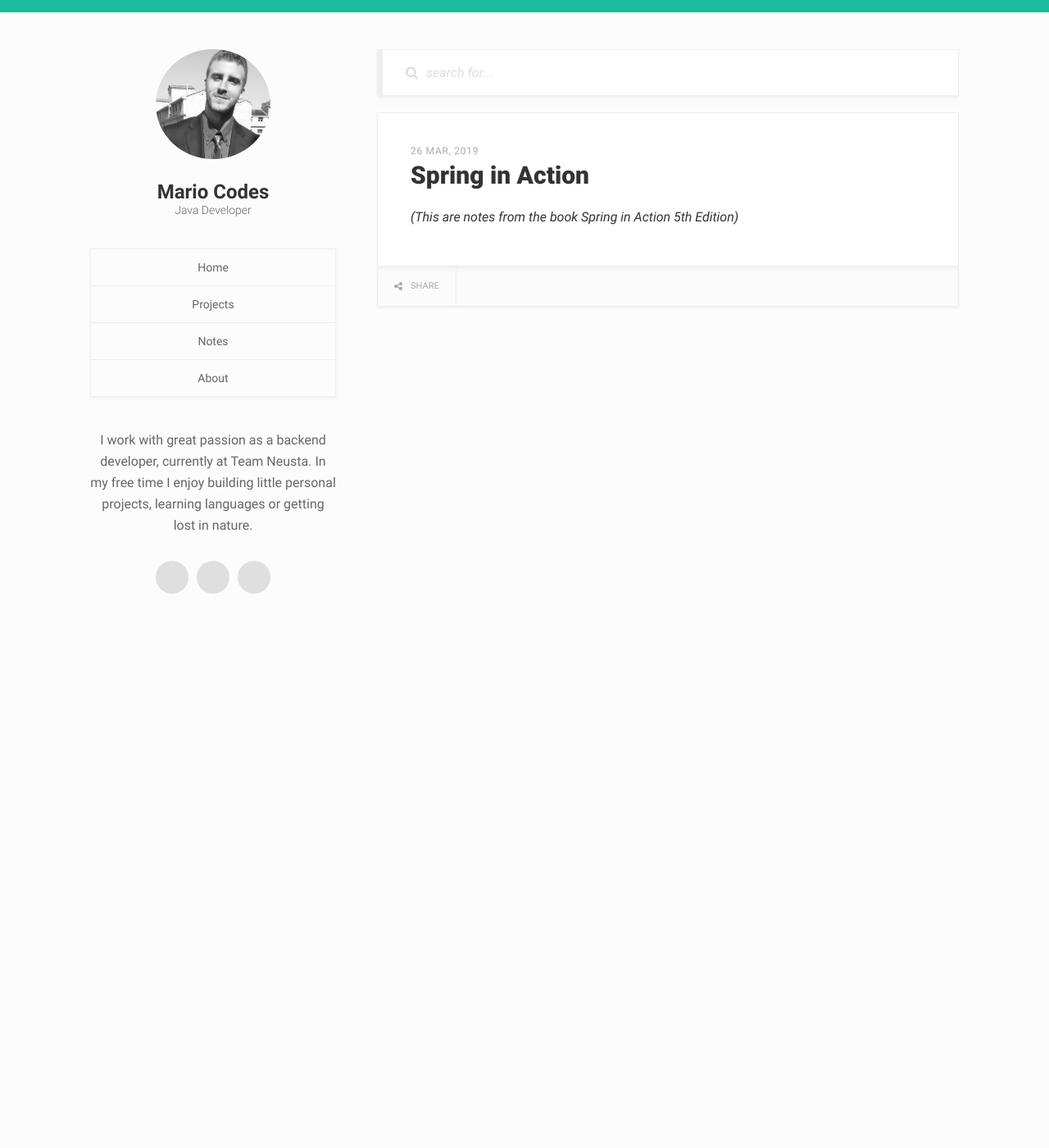
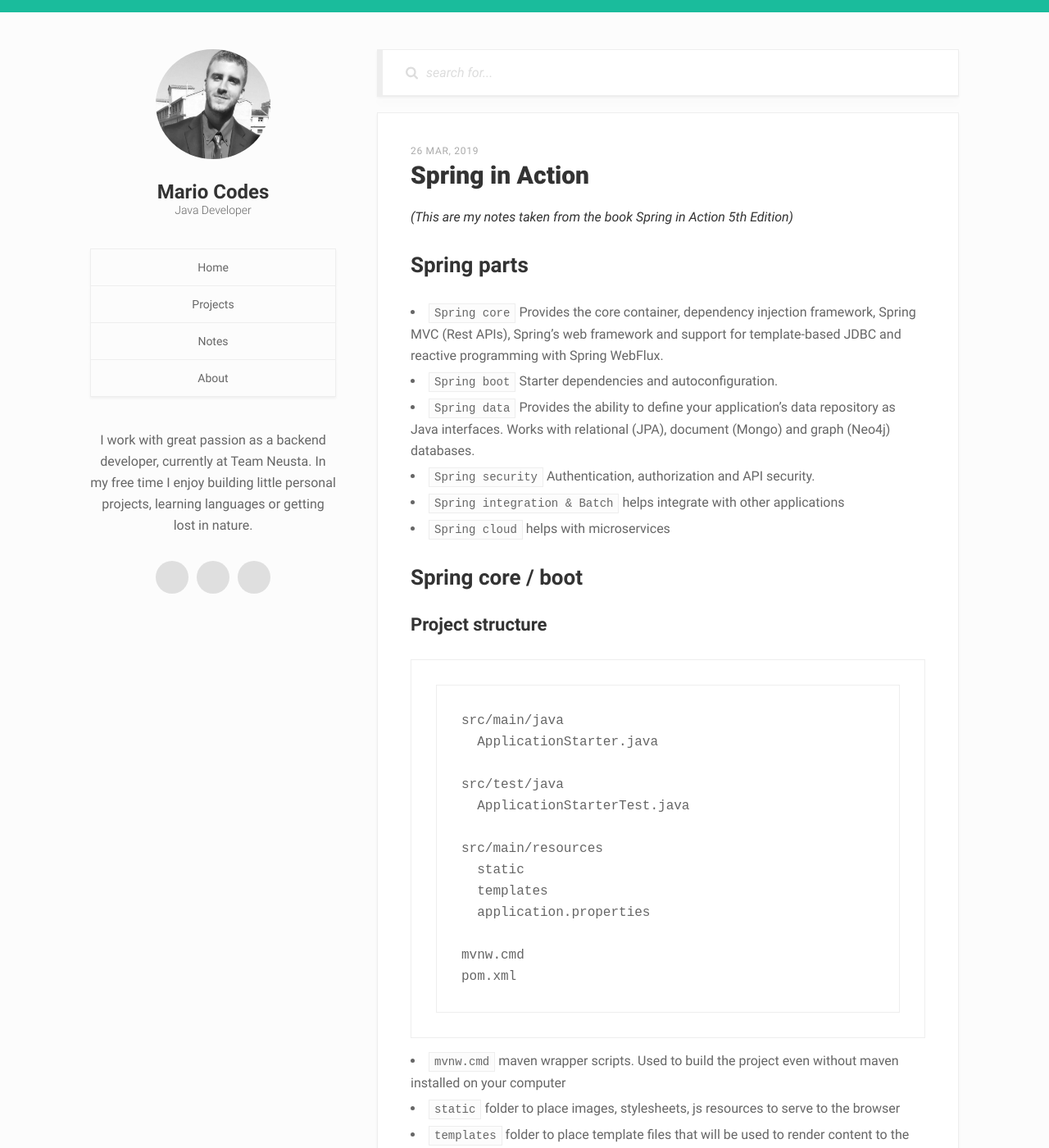
Before and after one commit to TrendingTechnology/mariocodes.github.io, a Jekyll site: the page built from _posts/projects/java/frameworks/2019-03-26-spring-in-action.md, in a window 1280 px wide and 1400 px high. Shown: the whole window at 82% size. Built offline with Jekyll 4.4.1, drawn with Linux system fonts in a browser that asks for light colours; some of the changed text lies outside the part shown.

Commit message:
spring-book: advanced note

```diff
--- a/_posts/projects/java/frameworks/2019-03-26-spring-in-action.md
+++ b/_posts/projects/java/frameworks/2019-03-26-spring-in-action.md
@@ -5,4 +5,72 @@ date:   2019-03-26 13:42:00 +0100
 categories: programming java frameworks books spring
 permalink: /notes/frameworks/java/spring/spring-in-action
 ---
-_(This are notes from the book Spring in Action 5th Edition)_
+_(This are my notes taken from the book Spring in Action 5th Edition)_
+## Spring parts
+* `Spring core` Provides the core container, dependency injection framework, Spring MVC (Rest APIs), Spring's web framework and support for template-based JDBC and reactive programming with Spring WebFlux.
+* `Spring boot` Starter dependencies and autoconfiguration.
+* `Spring data` Provides the ability to define your application's data repository as Java interfaces. Works with relational (JPA), document (Mongo) and graph (Neo4j) databases.
+* `Spring security` Authentication, authorization and API security.
+* `Spring integration & Batch` helps integrate with other applications
+* `Spring cloud` helps with microservices
+
+## Spring core / boot
+### Project structure
+    src/main/java
+      ApplicationStarter.java
+
+    src/test/java
+      ApplicationStarterTest.java
+
+    src/main/resources
+      static
+      templates
+      application.properties
+
+    mvnw.cmd
+    pom.xml
+
+* `mvnw.cmd` maven wrapper scripts. Used to build the project even without maven installed on your computer
+* `static` folder to place images, stylesheets, js resources to serve to the browser
+* `templates` folder to place template files that will be used to render content to the browser
+<!--more-->
+
+### Main's config
+`@SpringBootApplication` is used at the main jar's Starter as in
+~~~ java
+@SpringBootApplication
+public class ApplicationStarter {
+    // main
+}
+~~~
+
+It's a composition Tag which contains another three
+* `@SpringBootConfiguration` Designates the class as a configuration one. is a specialized form of `@Configuration`
+* `@EnableAutoConfiguration` Enables Spring to auto-configure any components that it thinks you may need
+* `@ComponentScan` It lets you use another annotations such as `@Component` to declare Beans
+
+### Web requests
+Controller class. It handles HTTP Requests and either gives it to a view to return HTML or writes data directly to the body (RESTful)
+
+~~~java
+@Controller
+@RequestMapping("/design")
+public class MyController {
+
+    @GetMapping("/")
+    public String home() {
+        return "home"; // view name
+    }
+
+}
+~~~
+
+Thymeleaf will automatically search for `/templates/home.html` and return it as the view if it exists.
+
+#### request mapping tags
+* `@RequestMapping(method = RequestMethod.GET)` general tag prior to Spring 4.3
+* `@GetMapping` handles `HTTP GET` request
+* `@PostMapping` handles `HTTP POST` request
+* `@PutMapping` handles ...
+* `@DeleteMapping`
+* `@PatchMapping`
```
